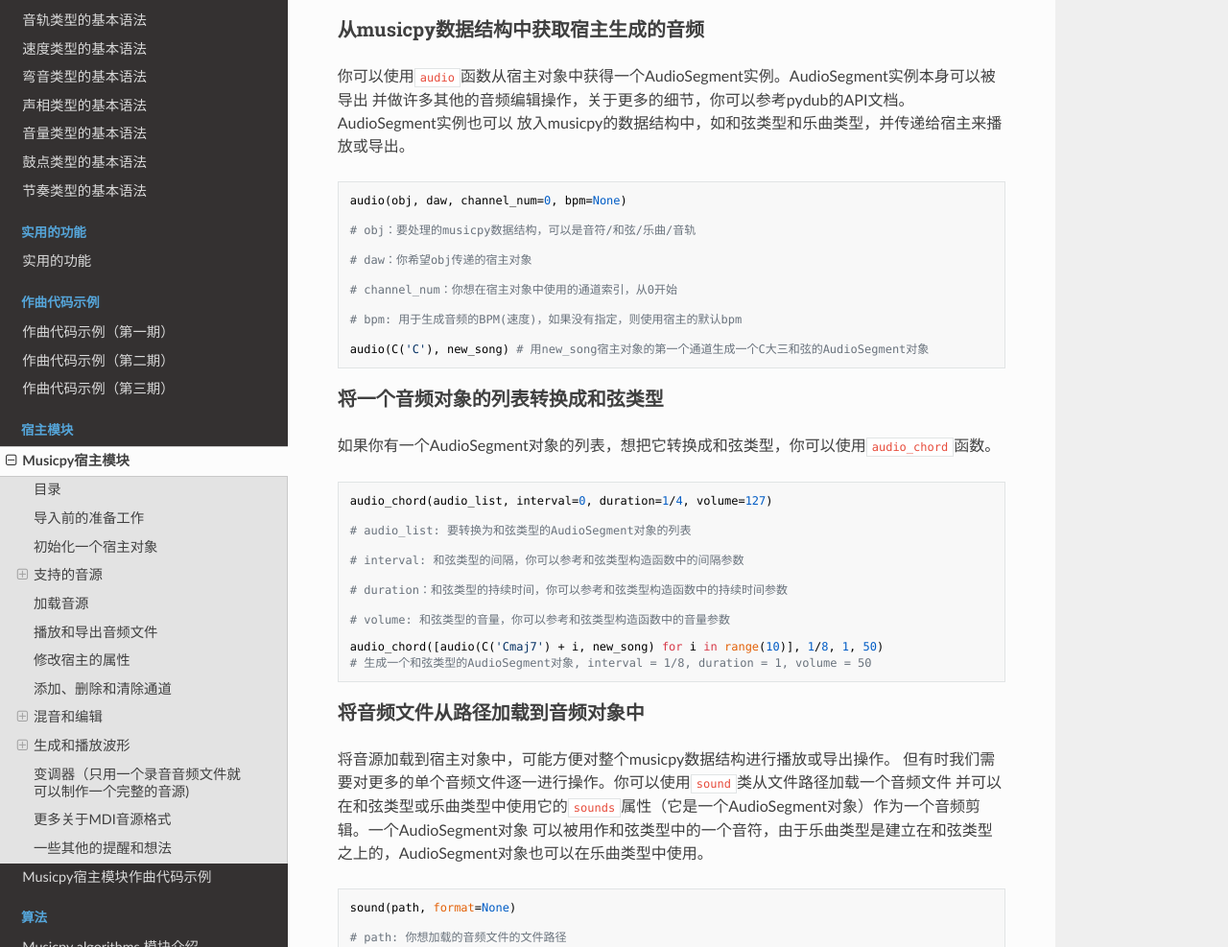
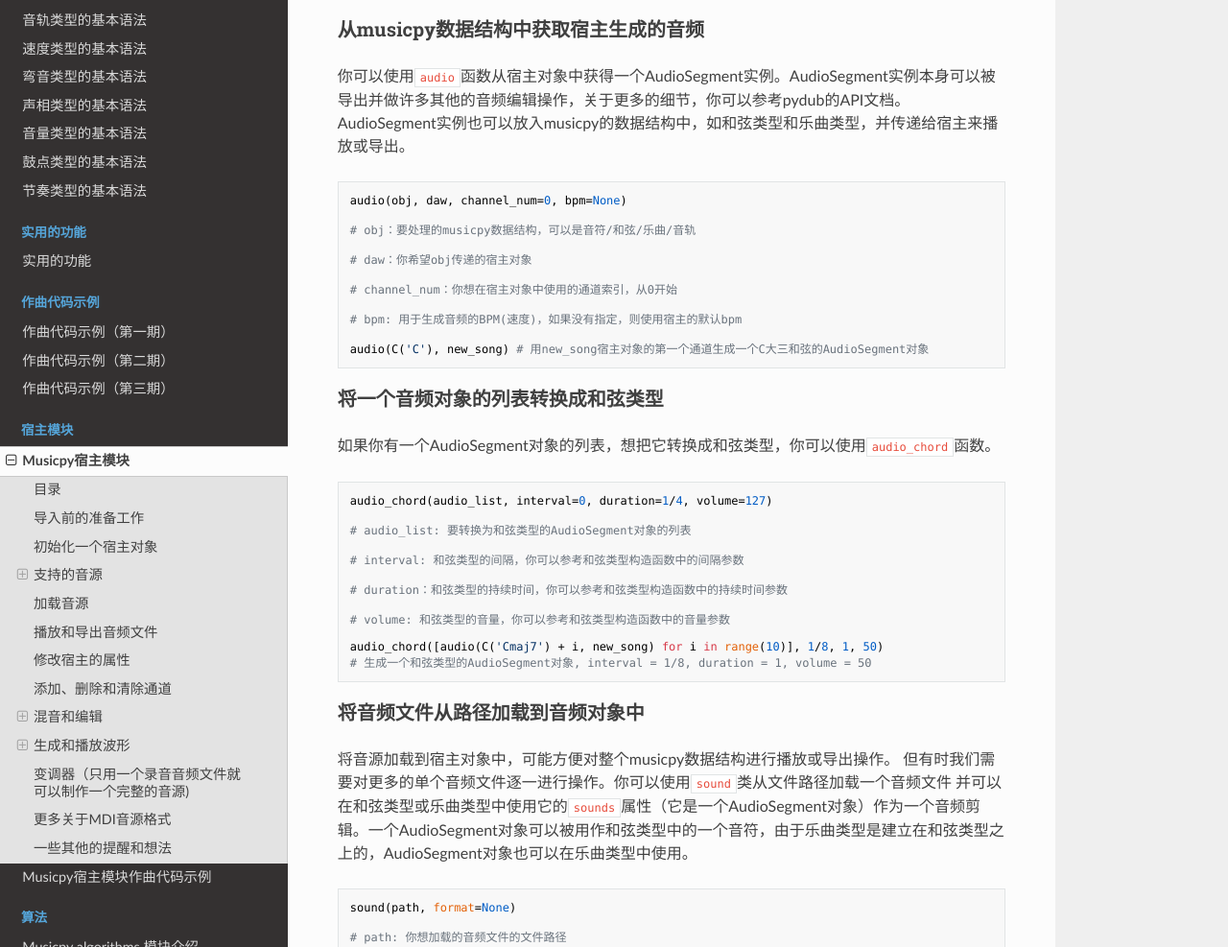
Before and after one commit to Rainbow-Dreamer/musicpy_docs_zh_CN, an MkDocs documentation site: the page built from docs/Musicpy daw module.md, in a window 1280 px wide and 1400 px high, scrolled down 11105 px. Shown: the part 188-1175 px from the top of the window at 96% size. Built offline with MkDocs 1.6.1, drawn with Linux system fonts in a browser that asks for light colours; nearby versions of some CDN libraries.

````diff
--- a/docs/Musicpy daw module.md
+++ b/docs/Musicpy daw module.md
@@ -496,9 +496,7 @@ new_song.export(set_effect(a, adsr(500, 1000, 20, 2000)), 1)
 
 
 ### 从musicpy数据结构中获取宿主生成的音频
-你可以使用`audio`函数从宿主对象中获得一个AudioSegment实例。AudioSegment实例本身可以被导出
-并做许多其他的音频编辑操作，关于更多的细节，你可以参考pydub的API文档。AudioSegment实例也可以
-放入musicpy的数据结构中，如和弦类型和乐曲类型，并传递给宿主来播放或导出。
+你可以使用`audio`函数从宿主对象中获得一个AudioSegment实例。AudioSegment实例本身可以被导出并做许多其他的音频编辑操作，关于更多的细节，你可以参考pydub的API文档。AudioSegment实例也可以放入musicpy的数据结构中，如和弦类型和乐曲类型，并传递给宿主来播放或导出。
 ```python
 audio(obj, daw, channel_num=0, bpm=None)
 
@@ -533,8 +531,8 @@ audio_chord([audio(C('Cmaj7') + i, new_song) for i in range(10)], 1/8, 1, 50)
 ### 将音频文件从路径加载到音频对象中
 将音源加载到宿主对象中，可能方便对整个musicpy数据结构进行播放或导出操作。
 但有时我们需要对更多的单个音频文件逐一进行操作。你可以使用`sound`类从文件路径加载一个音频文件
-并可以在和弦类型或乐曲类型中使用它的`sounds`属性（它是一个AudioSegment对象）作为一个音频剪辑。一个AudioSegment对象
-可以被用作和弦类型中的一个音符，由于乐曲类型是建立在和弦类型之上的，AudioSegment对象也可以在乐曲类型中使用。
+并可以在和弦类型或乐曲类型中使用它的`sounds`属性（它是一个AudioSegment对象）作为一个音频剪辑。一个AudioSegment对象可以被用作和弦类型中的一个音符，由于乐曲类型是建立在和弦类型之上的，AudioSegment对象也可以在乐曲类型中使用。
+
 ```python
 sound(path, format=None)
 
@@ -619,7 +617,9 @@ get_wave(C('C') % (1, 1/8), triangle, volume=20) # 产生一个C大三和弦的
 
 ### 生成更加一般形式的波形
 你可以使用`pulse`函数来生成更加一般形式的波形，你可以指定波形的占空比 (duty cycle)。
+
 实际上这仍然只限于脉冲波（包括方波），但你可以从这个函数中获得更多的新音色。
+
 ```python
 pulse(freq=440, duty_cycle=0.5, duration=1000, volume=0)
 
````
